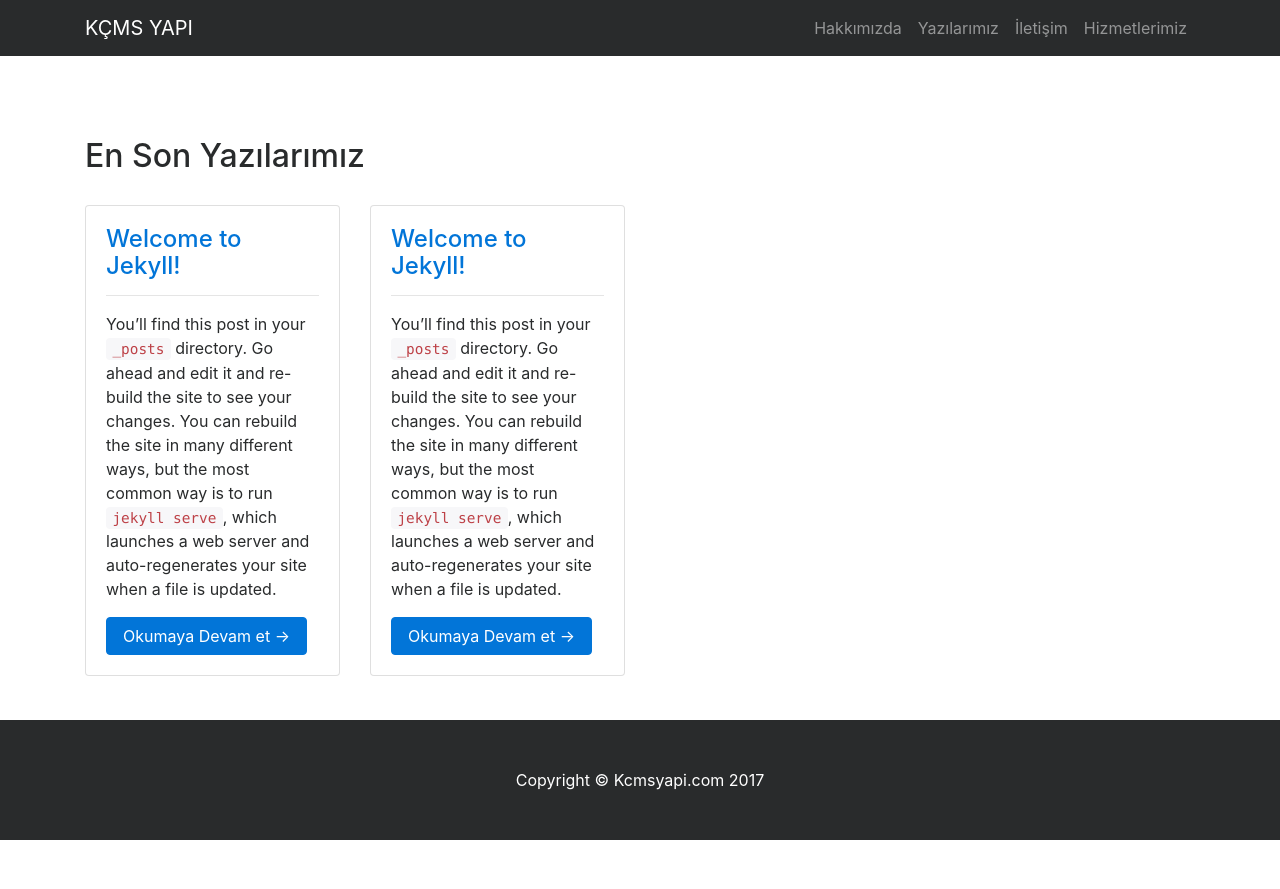
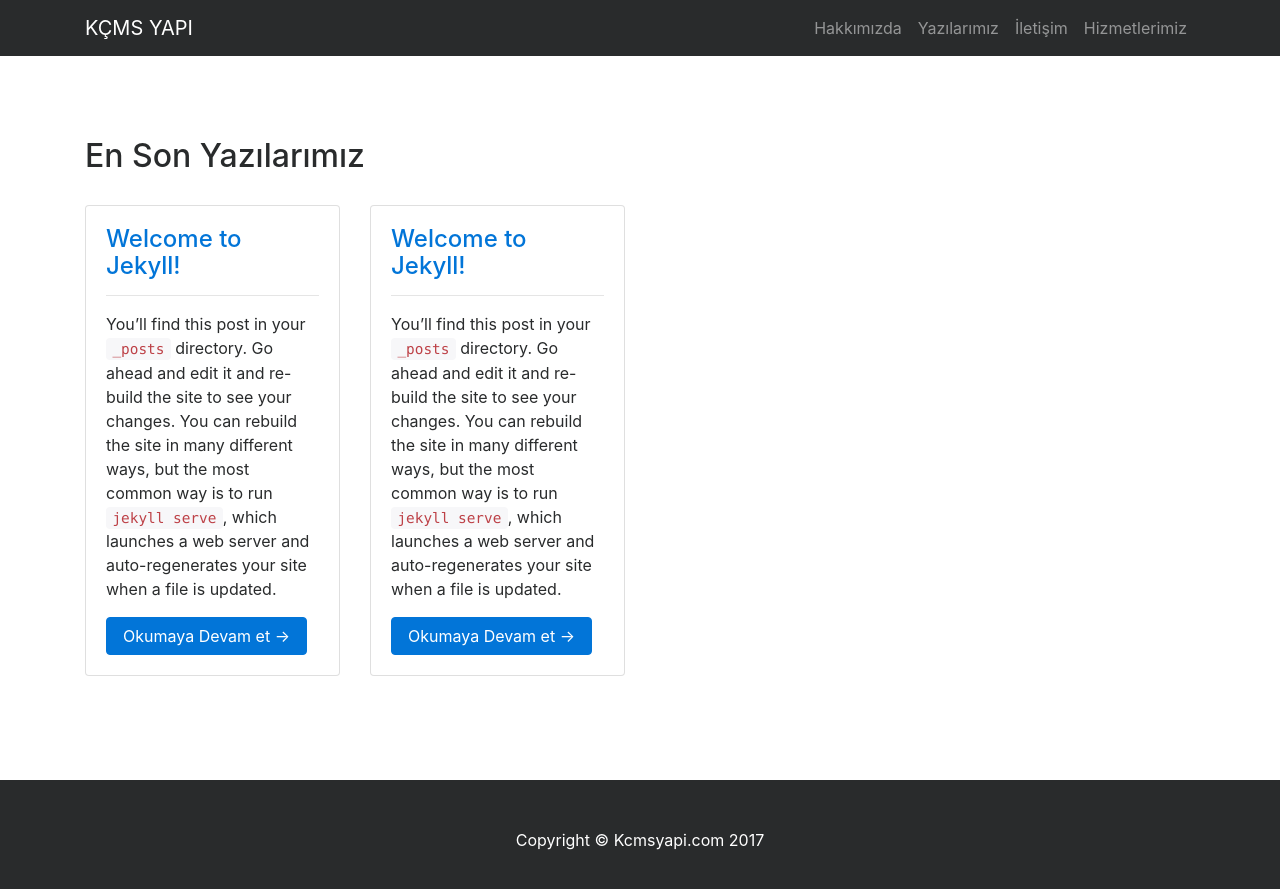
Before and after one commit to Kcmsyapi/bsss, a Jekyll site: the page built from index.html, in a window 1280 px wide and 900 px high, scrolled down 1201 px. Shown: the top 889 px of the window. Built offline with Jekyll 4.4.1, drawn with Linux system fonts in a browser that asks for light colours; before the commit the page ends 2041 px from its top, so only the background shows below that.

Commit message:
fix footer
fix footer issue by removing bottom: 0

```diff
--- a/contact.html
+++ b/contact.html
@@ -1,6 +1,7 @@
 ---
 layout: page
 title: İletişim
+permalink: iletisim
 navigation_weight: 2
 ---
 
--- a/css/modern-business.css
+++ b/css/modern-business.css
@@ -35,9 +35,7 @@ body {
 }
 .footer {
   position: absolute;
-  bottom: 0;
   width: 100%;
-  /* Set the fixed height of the footer here */
 
 }
 
```
